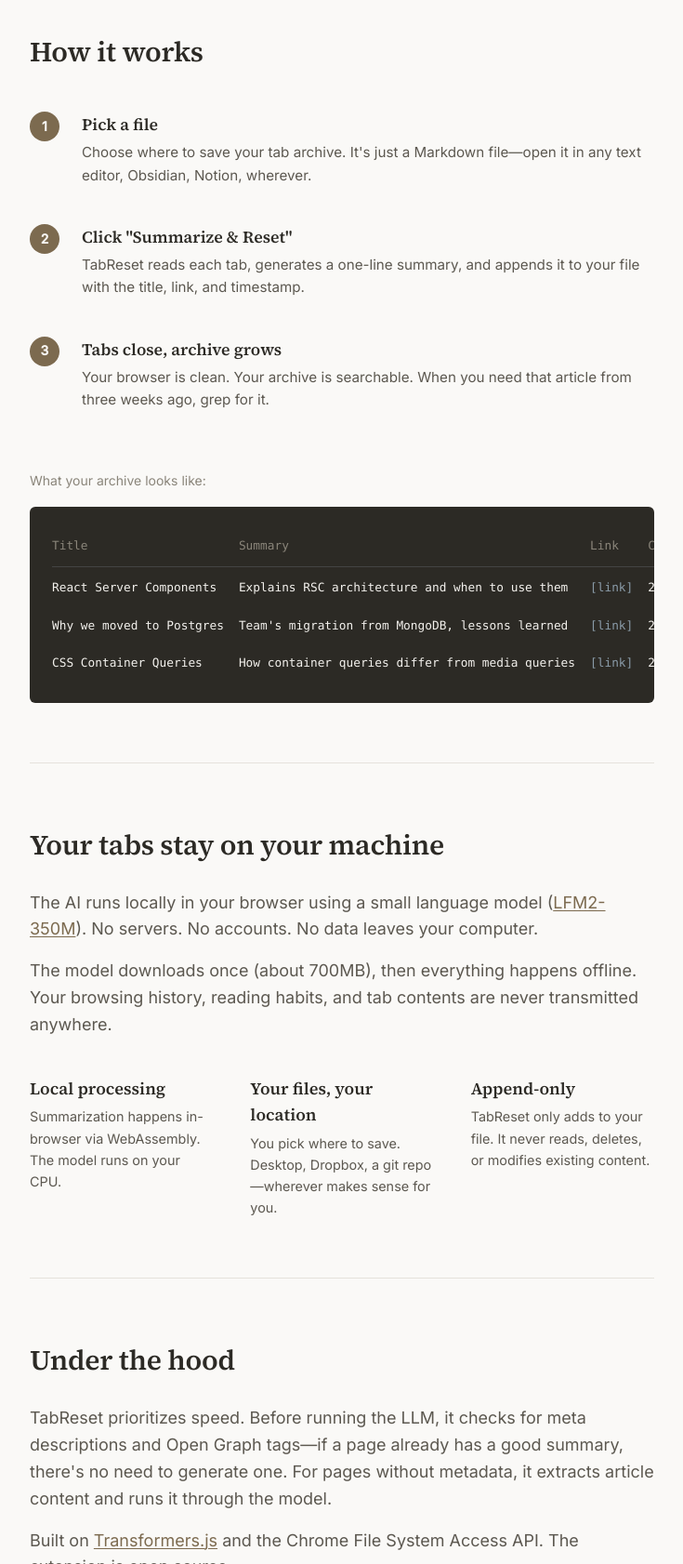
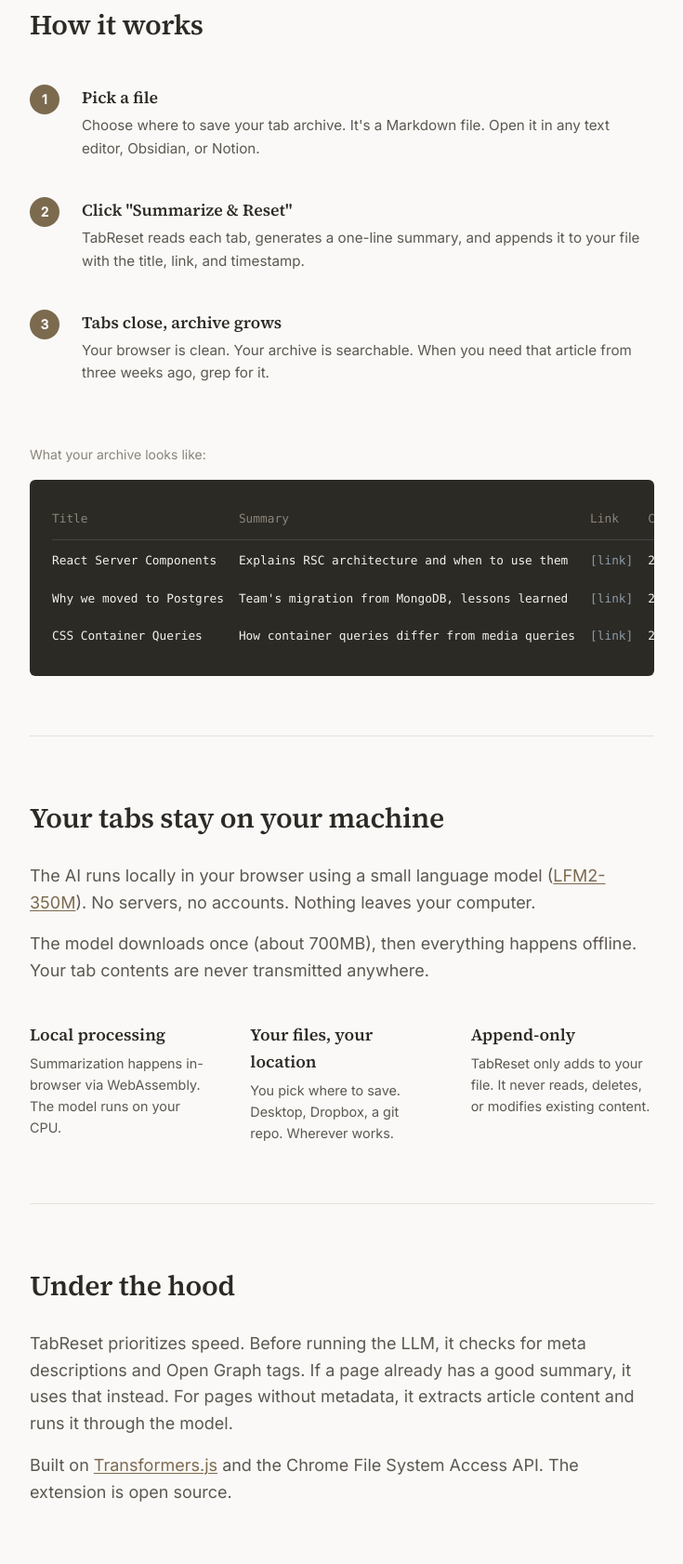
Before and after one commit to aplucche/tabreset, a website built with Vite: page web/index.html in a window 1280 px wide. Shown: the part 1118-2800 px from the top of the page at 93% size, without its empty margins (272-1007 px from the left). Built offline with nearby package versions, Linux system fonts and the light colour scheme.

Commit message:
Web second pass

```diff
--- a/web/index.html
+++ b/web/index.html
@@ -3,7 +3,7 @@
 <head>
   <meta charset="UTF-8">
   <meta name="viewport" content="width=device-width, initial-scale=1.0">
-  <title>TabReset — Close tabs without losing them</title>
+  <title>TabReset: Close tabs without losing them</title>
   <meta name="description" content="A Chrome extension that summarizes your open tabs to a Markdown file, then closes them. Local AI, no cloud, your data stays yours.">
   <link rel="preconnect" href="https://fonts.googleapis.com">
   <link rel="preconnect" href="https://fonts.gstatic.com" crossorigin>
@@ -33,13 +33,13 @@
 
     <section class="hero">
       <h1>You have 47 tabs open.<br>You'll never read most of them.</h1>
-      <p class="lede">TabReset summarizes your tabs to a Markdown file, then closes them. You get a searchable archive of everything. Your browser gets to breathe.</p>
+      <p class="lede">TabReset summarizes your tabs to a Markdown file, then closes them. You get a searchable archive. Your browser gets to breathe.</p>
       <a href="https://github.com/aplucche/tabreset" class="cta">Get the extension</a>
     </section>
 
     <section class="problem">
       <h2>The tab problem</h2>
-      <p>Tabs become a to-do list you never asked for. Each one represents something you meant to read, reference, or revisit. Closing them feels like giving up. So they pile up until your browser slows down and finding anything becomes impossible.</p>
+      <p>Tabs become a to-do list you never asked for. Each one is something you meant to read or come back to. Closing them feels like giving up. So they pile up until your browser slows down and finding anything becomes impossible.</p>
       <p>TabReset gives you permission to close tabs by making sure you won't lose them. One click: summarized, saved, closed.</p>
     </section>
 
@@ -50,7 +50,7 @@
           <span class="step-num">1</span>
           <div>
             <strong>Pick a file</strong>
-            <p>Choose where to save your tab archive. It's just a Markdown file—open it in any text editor, Obsidian, Notion, wherever.</p>
+            <p>Choose where to save your tab archive. It's a Markdown file. Open it in any text editor, Obsidian, or Notion.</p>
           </div>
         </li>
         <li>
@@ -108,8 +108,8 @@
 
     <section id="privacy" class="privacy">
       <h2>Your tabs stay on your machine</h2>
-      <p>The AI runs locally in your browser using a small language model (<a href="https://huggingface.co/onnx-community/LFM2-350M-ONNX">LFM2-350M</a>). No servers. No accounts. No data leaves your computer.</p>
-      <p>The model downloads once (about 700MB), then everything happens offline. Your browsing history, reading habits, and tab contents are never transmitted anywhere.</p>
+      <p>The AI runs locally in your browser using a small language model (<a href="https://huggingface.co/onnx-community/LFM2-350M-ONNX">LFM2-350M</a>). No servers, no accounts. Nothing leaves your computer.</p>
+      <p>The model downloads once (about 700MB), then everything happens offline. Your tab contents are never transmitted anywhere.</p>
 
       <div class="privacy-details">
         <div class="detail">
@@ -118,7 +118,7 @@
         </div>
         <div class="detail">
           <strong>Your files, your location</strong>
-          <p>You pick where to save. Desktop, Dropbox, a git repo—wherever makes sense for you.</p>
+          <p>You pick where to save. Desktop, Dropbox, a git repo. Wherever works.</p>
         </div>
         <div class="detail">
           <strong>Append-only</strong>
@@ -129,7 +129,7 @@
 
     <section class="technical">
       <h2>Under the hood</h2>
-      <p>TabReset prioritizes speed. Before running the LLM, it checks for meta descriptions and Open Graph tags—if a page already has a good summary, there's no need to generate one. For pages without metadata, it extracts article content and runs it through the model.</p>
+      <p>TabReset prioritizes speed. Before running the LLM, it checks for meta descriptions and Open Graph tags. If a page already has a good summary, it uses that instead. For pages without metadata, it extracts article content and runs it through the model.</p>
       <p>Built on <a href="https://huggingface.co/docs/transformers.js">Transformers.js</a> and the Chrome File System Access API. The extension is open source.</p>
     </section>
 
```
